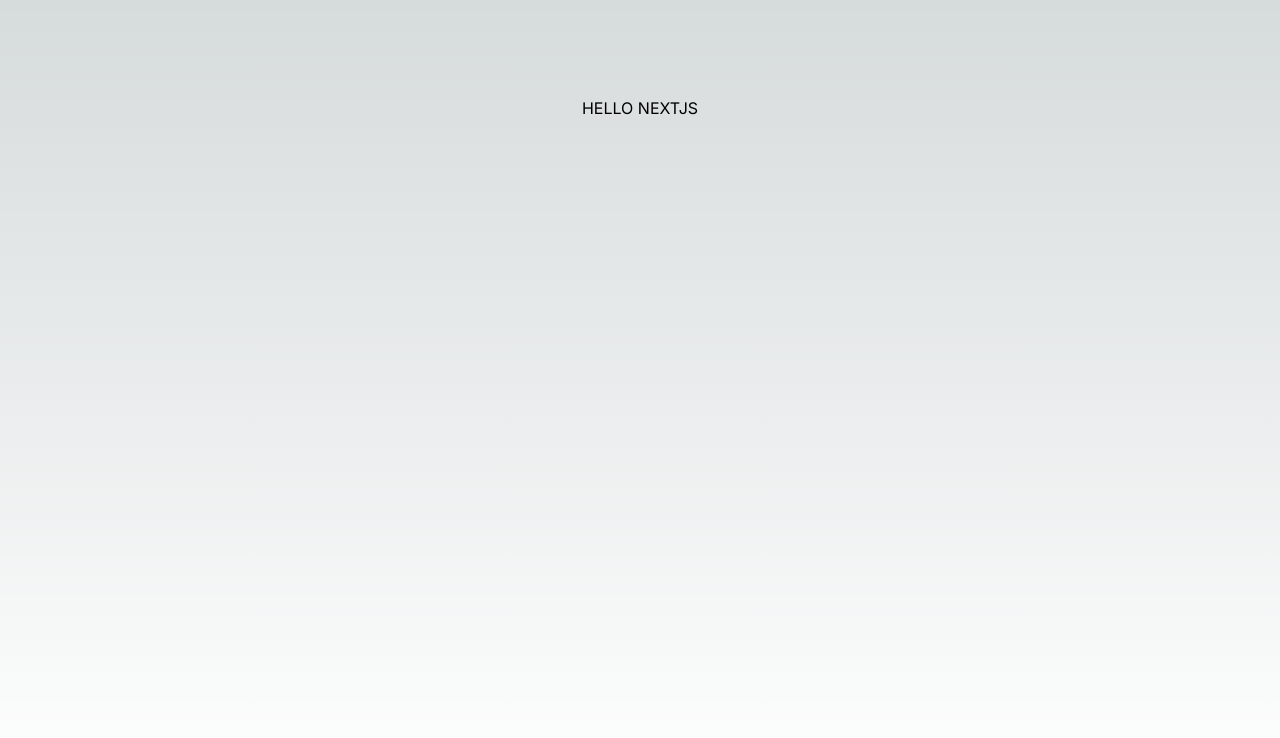
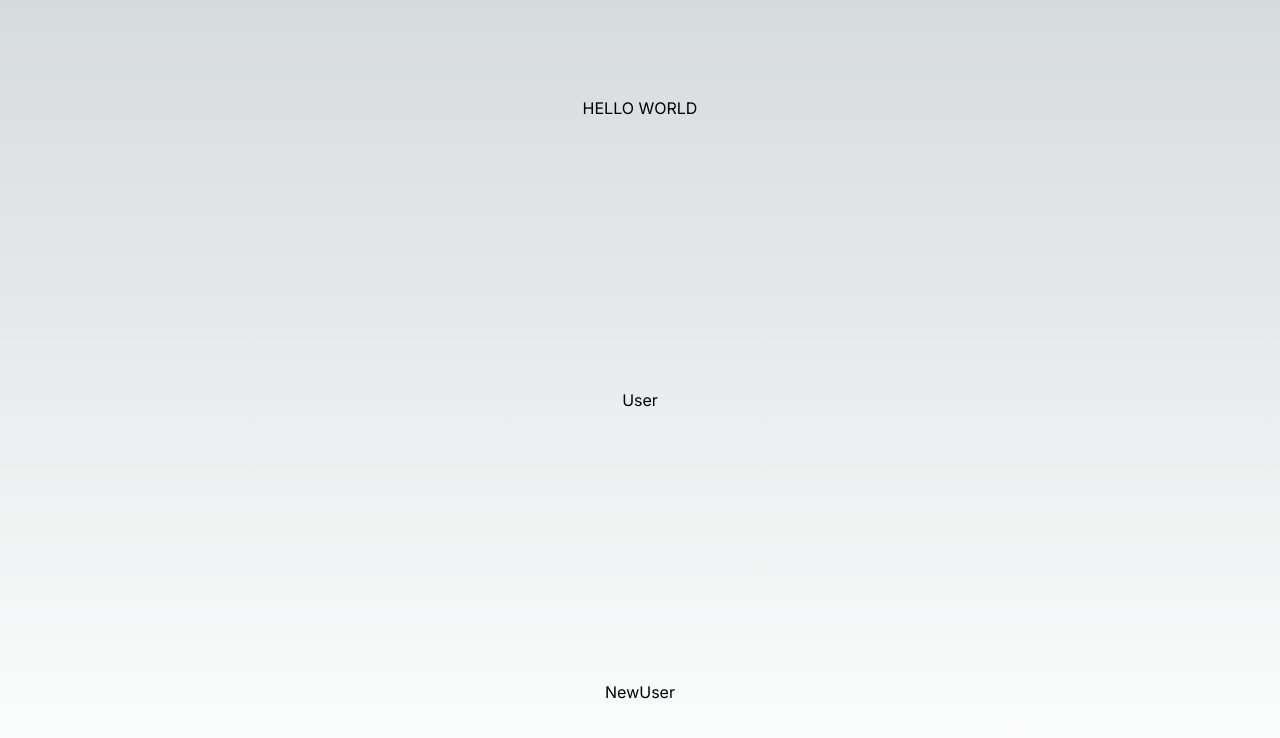
Before and after one commit to iamsabitak/Nextjs-Project, a Next.js app: page / in a window 1280 px wide. Shown: the top 738 px of the page. Built offline with nearby package versions, Linux system fonts and the light colour scheme.

Commit message:
learned about new app routing

```diff
--- a/app/page.tsx
+++ b/app/page.tsx
@@ -1,9 +1,12 @@
-import Image from 'next/image'
+import Image from "next/image";
+import Link from "next/link";
 
 export default function Home() {
   return (
     <main className="flex min-h-screen flex-col items-center justify-between p-24">
-      <h1>HELLO NEXTJS</h1>
+      <h1>HELLO WORLD</h1>
+      <Link href="/users">User</Link>
+      <Link href="/users/newusers">NewUser</Link>
     </main>
-  )
+  );
 }
--- /dev/null
+++ b/app/users/newusers/page.tsx
@@ -0,0 +1,7 @@
+import React from "react";
+
+const NewUserPage = () => {
+  return <div>NewUserPage</div>;
+};
+
+export default NewUserPage;
--- /dev/null
+++ b/app/users/page.tsx
@@ -0,0 +1,7 @@
+import React from "react";
+
+const UsersPage= () => {
+  return <div>UsersPage</div>;
+};
+
+export default UsersPage;
```
